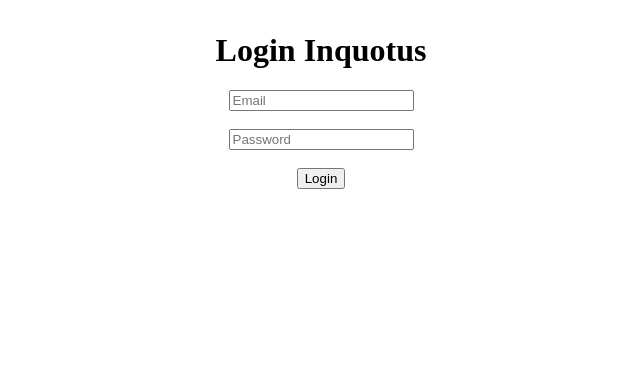
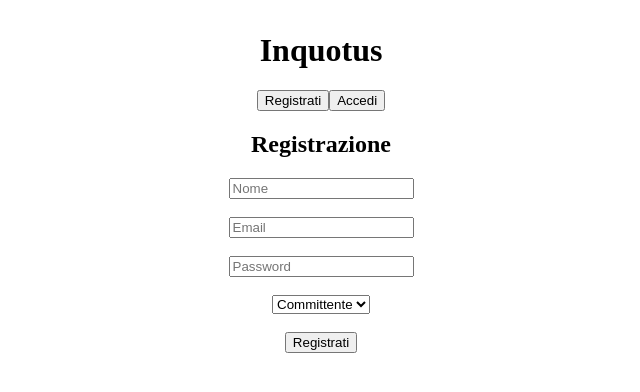
Before and after one commit to Mujyarugamba/inquotus-frontend, a React (Create React App) app: page / in a window 1280 px wide. Shown: the top 392 px of the page, without its empty margins (319-959 px from the left). Built offline with nearby package versions, Linux system fonts and the light colour scheme.

Commit message:
Update App.js

```diff
--- a/src/App.js
+++ b/src/App.js
@@ -2,43 +2,90 @@
 
 function App() {
   const [formData, setFormData] = useState({
+    nome: '',
     email: '',
-    password: ''
+    password: '',
+    ruolo: 'committente'
   });
   const [message, setMessage] = useState('');
+  const [view, setView] = useState('register');
 
   const handleChange = e => {
     setFormData({ ...formData, [e.target.name]: e.target.value });
   };
 
-  const handleSubmit = async e => {
+  const handleRegister = async e => {
     e.preventDefault();
     try {
-      const res = await fetch('https://inquotus-backend-auth.onrender.com/api/login', {
+      const res = await fetch('https://inquotus-backend-auth.onrender.com/api/register', {
         method: 'POST',
         headers: { 'Content-Type': 'application/json' },
         body: JSON.stringify(formData)
       });
       const data = await res.json();
       if (res.ok) {
-        setMessage('✅ Login effettuato con successo!');
-        console.log('🔑 Token:', data.token);
+        setMessage('✅ Registrazione completata!');
       } else {
-        setMessage(data.error || '❌ Errore nel login');
+        setMessage(data.error || '❌ Errore nella registrazione');
       }
     } catch (error) {
-      setMessage('⚠️ Errore di collegamento al backend');
+      setMessage('❌ Errore nel collegamento al backend');
+    }
+  };
+
+  const handleLogin = async e => {
+    e.preventDefault();
+    try {
+      const res = await fetch('https://inquotus-backend-auth.onrender.com/api/login', {
+        method: 'POST',
+        headers: { 'Content-Type': 'application/json' },
+        body: JSON.stringify({ email: formData.email, password: formData.password })
+      });
+      const data = await res.json();
+      if (res.ok) {
+        setMessage('✅ Login riuscito! Token: ' + data.token);
+      } else {
+        setMessage(data.error || '❌ Credenziali errate');
+      }
+    } catch (error) {
+      setMessage('❌ Errore nel collegamento al backend');
     }
   };
 
   return (
     <div style={{ textAlign: 'center', marginTop: '2rem' }}>
-      <h1>Login Inquotus</h1>
-      <form onSubmit={handleSubmit}>
-        <input name="email" placeholder="Email" type="email" onChange={handleChange} required /><br /><br />
-        <input name="password" placeholder="Password" type="password" onChange={handleChange} required /><br /><br />
-        <button type="submit">Login</button>
-      </form>
+      <h1>Inquotus</h1>
+      <div style={{ marginBottom: '1rem' }}>
+        <button onClick={() => setView('register')}>Registrati</button>
+        <button onClick={() => setView('login')}>Accedi</button>
+      </div>
+
+      {view === 'register' ? (
+        <>
+          <h2>Registrazione</h2>
+          <form onSubmit={handleRegister}>
+            <input name="nome" placeholder="Nome" onChange={handleChange} required /><br /><br />
+            <input name="email" placeholder="Email" type="email" onChange={handleChange} required /><br /><br />
+            <input name="password" placeholder="Password" type="password" onChange={handleChange} required /><br /><br />
+            <select name="ruolo" onChange={handleChange} value={formData.ruolo}>
+              <option value="committente">Committente</option>
+              <option value="esecutore">Esecutore</option>
+              <option value="tecnico">Tecnico</option>
+            </select><br /><br />
+            <button type="submit">Registrati</button>
+          </form>
+        </>
+      ) : (
+        <>
+          <h2>Login</h2>
+          <form onSubmit={handleLogin}>
+            <input name="email" placeholder="Email" type="email" onChange={handleChange} required /><br /><br />
+            <input name="password" placeholder="Password" type="password" onChange={handleChange} required /><br /><br />
+            <button type="submit">Accedi</button>
+          </form>
+        </>
+      )}
+
       <p>{message}</p>
     </div>
   );
```
